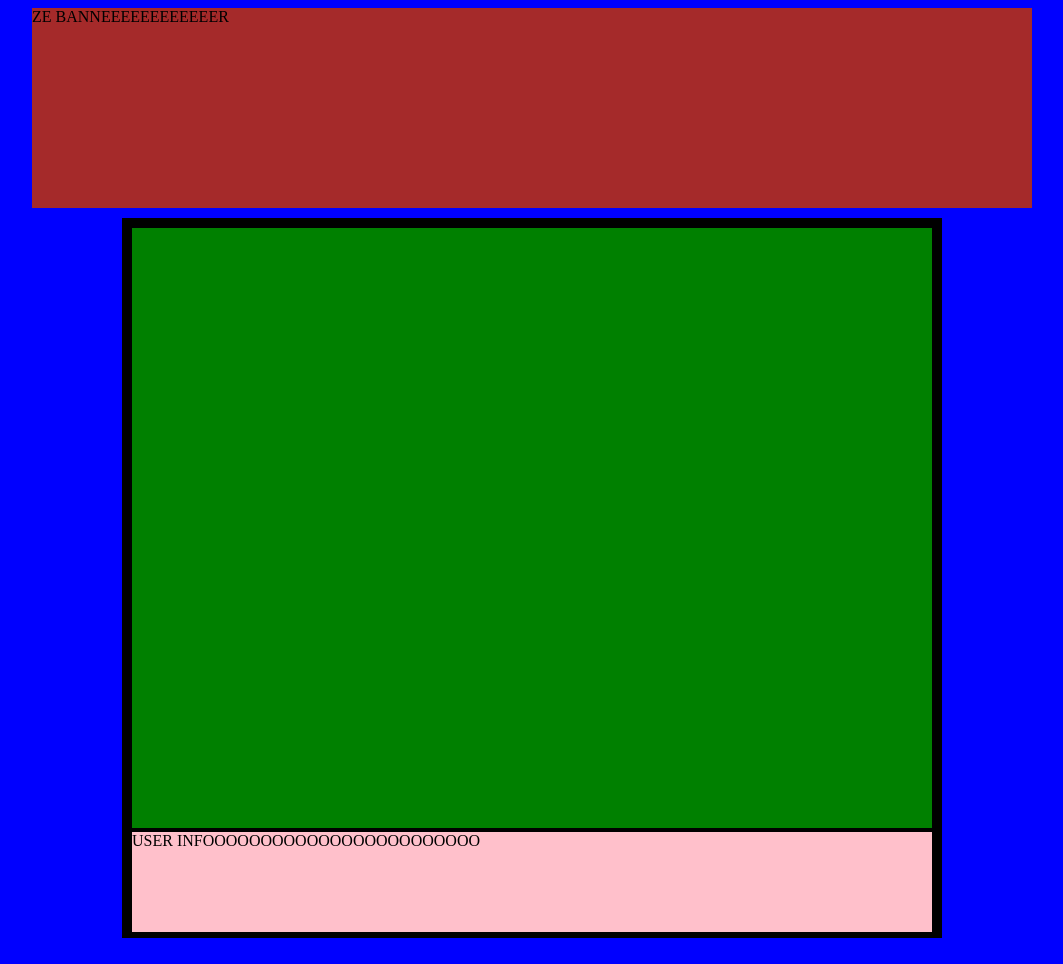
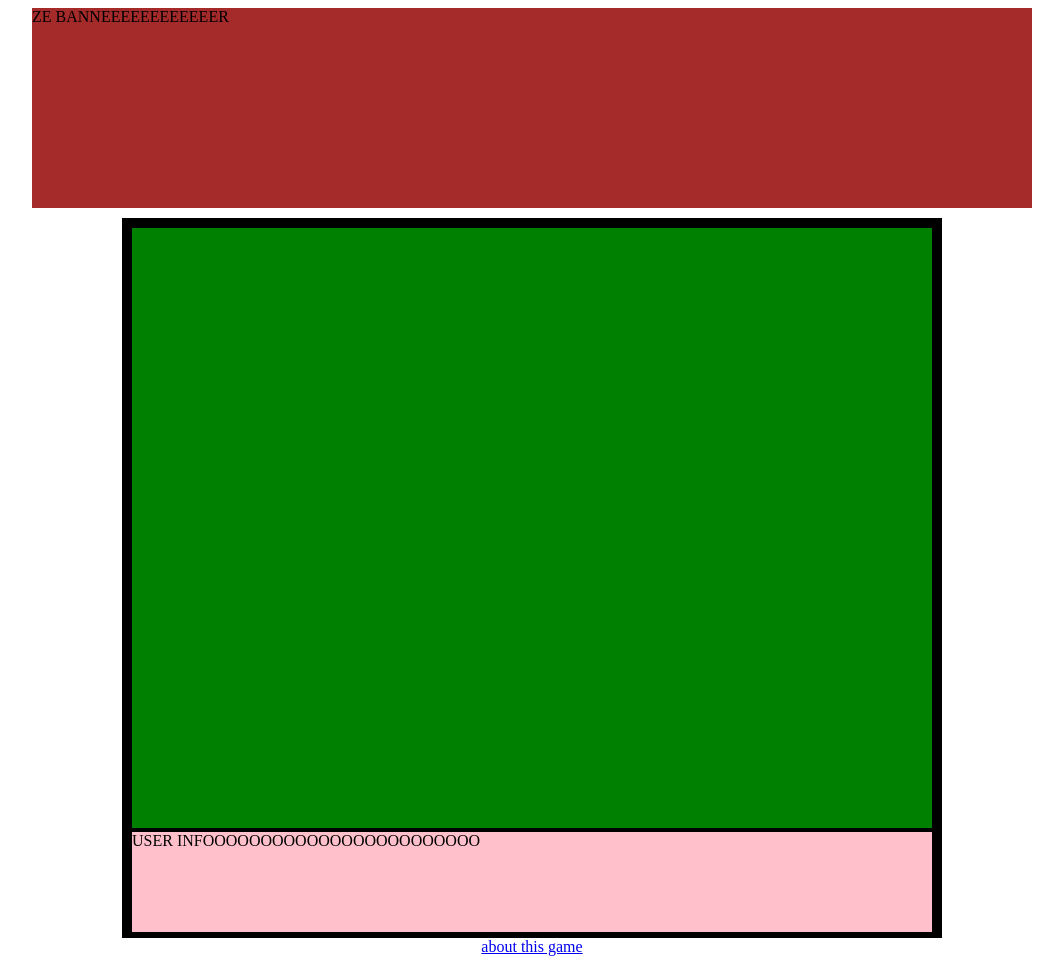
Before and after one commit to Endmaril/Big-Kyooqii, a plain HTML site: page html/index.html in a window 1280 px wide. Shown: the whole page, without its empty margins (108-1171 px from the left). Drawn offline with Linux system fonts and the light colour scheme.

Commit message:
Licensing
Apply the GNU GPL licence to the code.

```diff
--- a/css/layout.css
+++ b/css/layout.css
@@ -1,6 +1,24 @@
+/*
+    This file is part of the Big Kyoqii game.
+    Copyright (C) 2011  Jérémy Gabriele, Romaric Pighetti, Wiz
+
+    This program is free software: you can redistribute it and/or modify
+    it under the terms of the GNU General Public License as published by
+    the Free Software Foundation, either version 3 of the License, or
+    (at your option) any later version.
+
+    This program is distributed in the hope that it will be useful,
+    but WITHOUT ANY WARRANTY; without even the implied warranty of
+    MERCHANTABILITY or FITNESS FOR A PARTICULAR PURPOSE.  See the
+    GNU General Public License for more details.
+
+    You should have received a copy of the GNU General Public License
+    along with this program.  If not, see <http://www.gnu.org/licenses/>.
+*/
+
 body
 {
-    background: blue;
+    background: #ffffff;
 }
 
 #banner
@@ -42,3 +60,9 @@ body
   margin: 0px;
   border: 0px;
 }
+
+#footer
+{
+  text-align: center;
+
+}
--- a/html/index.html
+++ b/html/index.html
@@ -2,6 +2,25 @@
         "http://www.w3.org/TR/xhtml1/DTD/xhtml1-strict.dtd">
 
 <html xmlns="http://www.w3.org/1999/xhtml" lang="fr" xml:lang="fr">
+
+  <!--
+    This file is part of the Big Kyoqii game.
+    Copyright (C) 2011  Jérémy Gabriele, Romaric Pighetti, Wiz
+
+    This program is free software: you can redistribute it and/or modify
+    it under the terms of the GNU General Public License as published by
+    the Free Software Foundation, either version 3 of the License, or
+    (at your option) any later version.
+
+    This program is distributed in the hope that it will be useful,
+    but WITHOUT ANY WARRANTY; without even the implied warranty of
+    MERCHANTABILITY or FITNESS FOR A PARTICULAR PURPOSE.  See the
+    GNU General Public License for more details.
+
+    You should have received a copy of the GNU General Public License
+    along with this program.  If not, see <http://www.gnu.org/licenses/>.
+  -->
+
   <head>
     <title>THE GAME OF THE YEAR §§§</title>
     <meta http-equiv="Content-Type" content="text/html; charset=UTF-8" />
@@ -17,5 +36,8 @@
         <canvas name="game-canvas" id="game-canvas"></canvas>
         <div id="userinfo">USER INFOOOOOOOOOOOOOOOOOOOOOOOO</div>
       </div>
+      <div id="footer">
+        <a href="../doc/LICENCE.html">about this game</a>
+      </div>
   </body>
 </html>
```
Also changed, not shown: js/objects/Berk.js (+17 -0 lines), js/objects/Dungeon.js (+17 -0 lines), js/objects/Item.js (+17 -0 lines), js/objects/Kyooqii.js (+17 -0 lines), js/objects/Monster.js (+17 -0 lines), js/objects/Room.js (+17 -0 lines), js/scenes/Credit.js (+17 -0 lines), js/scenes/Game.js (+17 -0 lines), js/scenes/GameOver.js (+17 -0 lines), js/scenes/Title.js (+17 -0 lines), js/scenes/WinScreen.js (+17 -0 lines).
